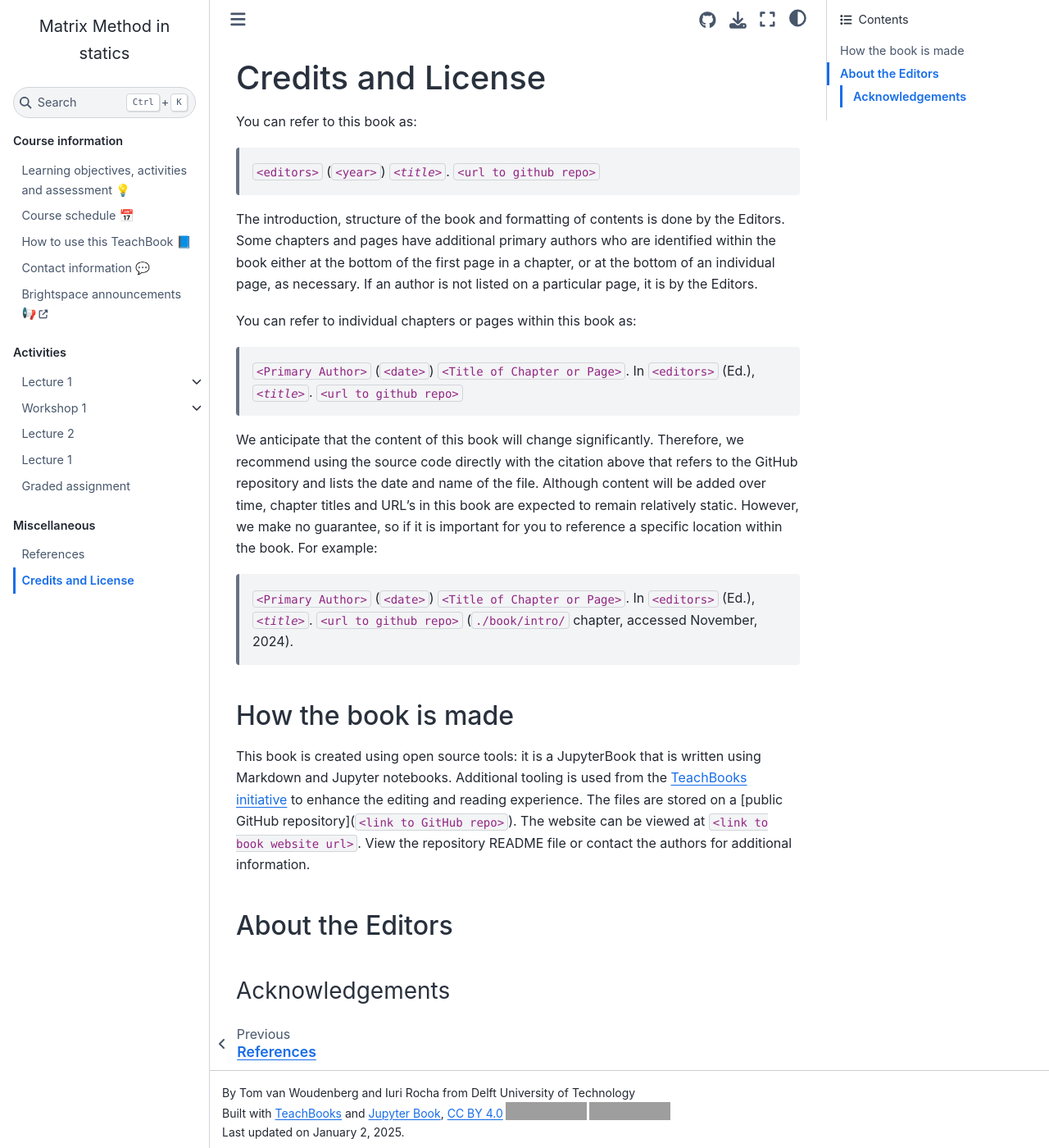
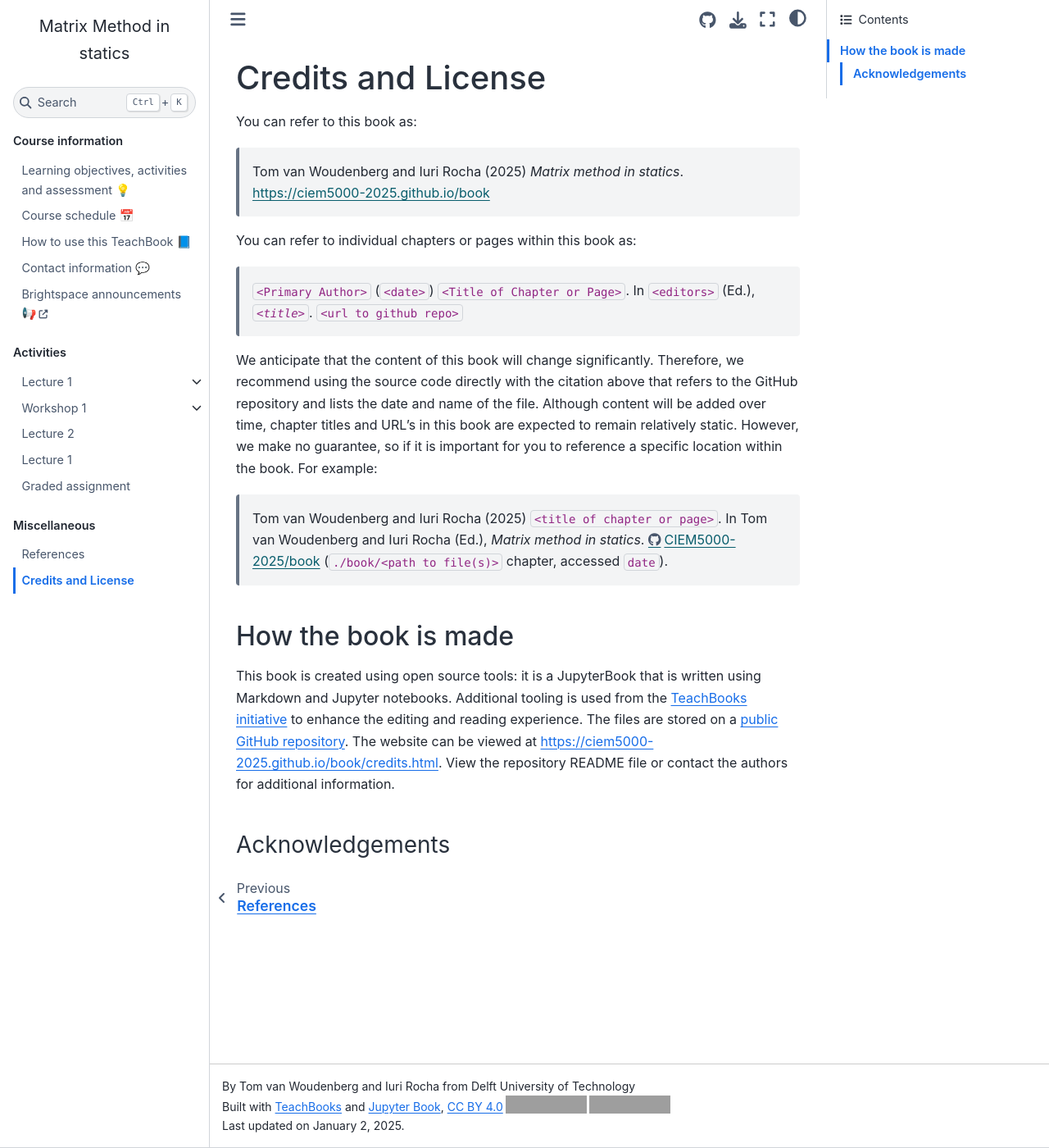
Before and after one commit to sophietenhoor/book, a Jupyter Book: the page built from book/credits.md, in a window 1280 px wide and 1400 px high. Shown: the whole window at 82% size. Built offline with Jupyter Book 1.0.4 settings and Sphinx 7.4.7 and the Sphinx Book theme 1.1.4, drawn with Linux system fonts in a browser that asks for light colours; pages that are not in the unit, such as notebooks, are missing from menus; comment, search, counter and statistics services are not loaded; grey boxes are pictures that could not be loaded.

Commit message:
adding credits

```diff
--- a/book/credits.md
+++ b/book/credits.md
@@ -3,9 +3,7 @@
 
 You can refer to this book as:
 
-> `<editors>` (`<year>`) _`<title>`_. `<url to github repo>`
-
-The introduction, structure of the book and formatting of contents is done by the Editors. Some chapters and pages have additional primary authors who are identified within the book either at the bottom of the first page in a chapter, or at the bottom of an individual page, as necessary. If an author is not listed on a particular page, it is by the Editors.
+> Tom van Woudenberg and Iuri Rocha (2025) _Matrix method in statics_. https://ciem5000-2025.github.io/book
 
 You can refer to individual chapters or pages within this book as:
 
@@ -13,13 +11,10 @@ You can refer to individual chapters or pages within this book as:
 
 We anticipate that the content of this book will change significantly. Therefore, we recommend using the source code directly with the citation above that refers to the GitHub repository and lists the date and name of the file. Although content will be added over time, chapter titles and URL's in this book are expected to remain relatively static. However, we make no guarantee, so if it is important for you to reference a specific location within the book. For example:
 
-> `<Primary Author>` (`<date>`) `<Title of Chapter or Page>`. In `<editors>` (Ed.),  _`<title>`_. `<url to github repo>` (`./book/intro/` chapter, accessed November, 2024).
+> Tom van Woudenberg and Iuri Rocha (2025) `<title of chapter or page>`. In Tom van Woudenberg and Iuri Rocha (Ed.),   _Matrix method in statics_. https://github.com/CIEM5000-2025/book (`./book/<path to file(s)>` chapter, accessed `date`).
 
 ## How the book is made
 
-This book is created using open source tools: it is a JupyterBook that is written using Markdown and Jupyter notebooks. Additional tooling is used from the [TeachBooks initiative](https://teachbooks.io/) to enhance the editing and reading experience. The files are stored on a [public GitHub repository](`<link to GitHub repo>`). The website can be viewed at `<link to book website url>`. View the repository README file or contact the authors for additional information.
-
-(editor)=
-## About the Editors
+This book is created using open source tools: it is a JupyterBook that is written using Markdown and Jupyter notebooks. Additional tooling is used from the [TeachBooks initiative](https://teachbooks.io/) to enhance the editing and reading experience. The files are stored on a [public GitHub repository](https://github.com/CIEM5000-2025/book). The website can be viewed at https://ciem5000-2025.github.io/book/credits.html. View the repository README file or contact the authors for additional information.
 
 ### Acknowledgements
```
Also changed, not shown: book/lecture1.md (+1 -8 lines).
